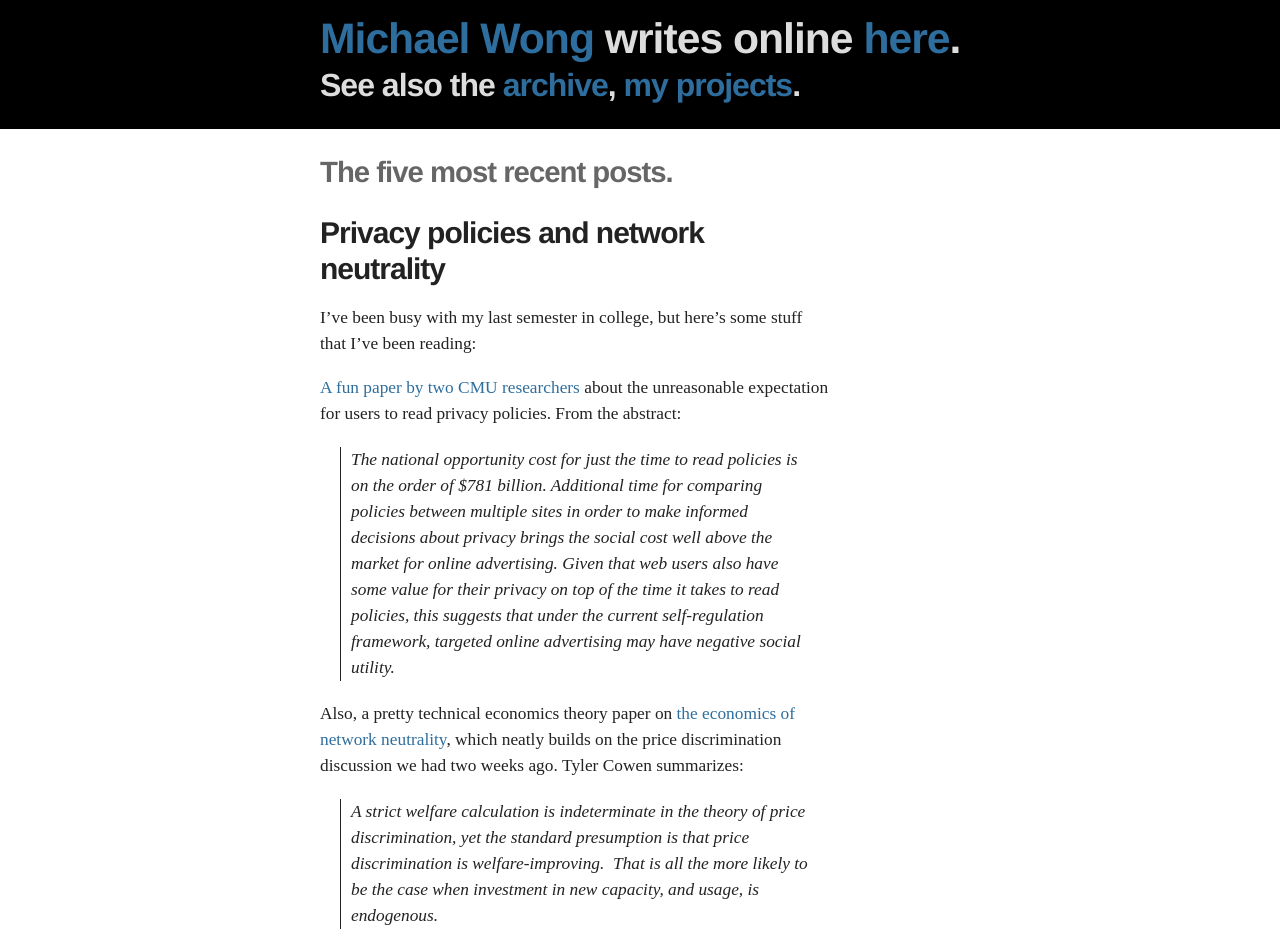
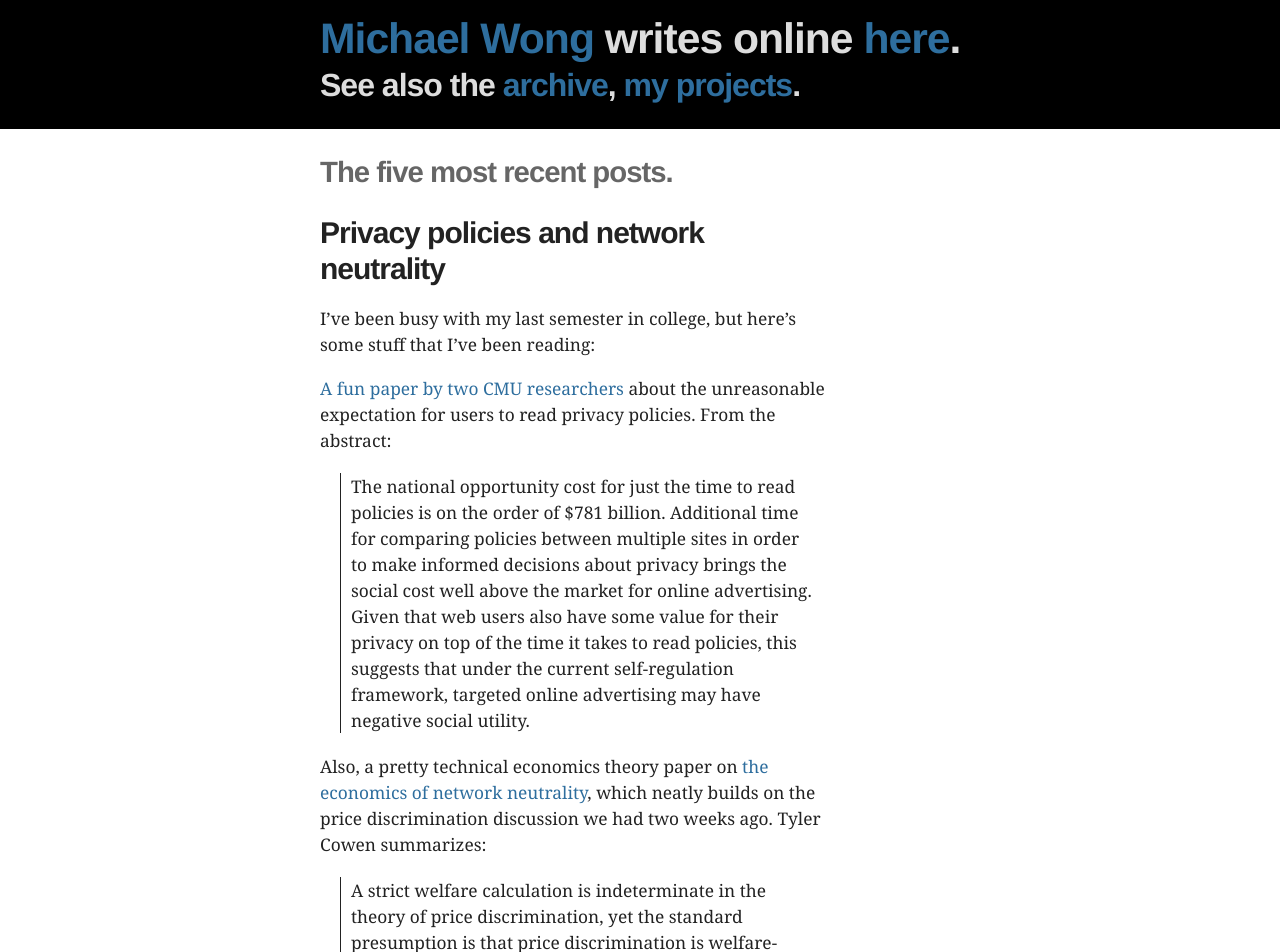
Before and after one commit to mbwong/mbwong.github.com, a Jekyll site: the page built from index.html, in a window 1280 px wide. Shown: the top 952 px of the page. Built offline with Jekyll 4.4.1, drawn with Linux system fonts in a browser that asks for light colours.

Commit message:
changed css

```diff
--- a/css/screen.css
+++ b/css/screen.css
@@ -7,7 +7,7 @@
 body {
   background-color: #FFF;
   color: #222;
-  font-family: 'Times New Roman', 'Times', serif;
+  font-family: 'Georgia', 'Times New Roman', 'Times', serif;
   line-height: 1.4em;
   margin: 0px auto 18px 0px;
 }
@@ -31,7 +31,6 @@ blockquote {
   border-left: 1px solid #222;
   line-height: 18px;
   font-size: 11pt;
-  font-style: italic;
   margin: 20px;
   padding-left: 10px;
 }
```
